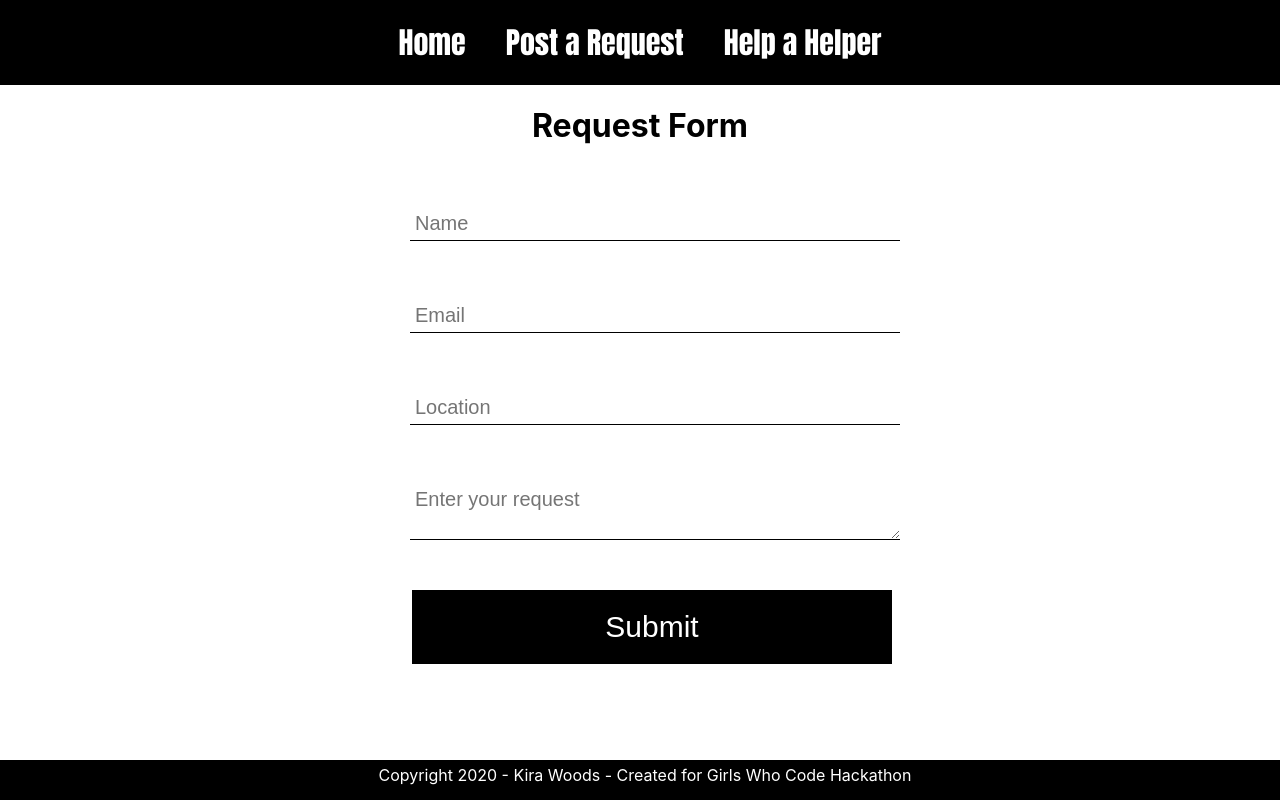
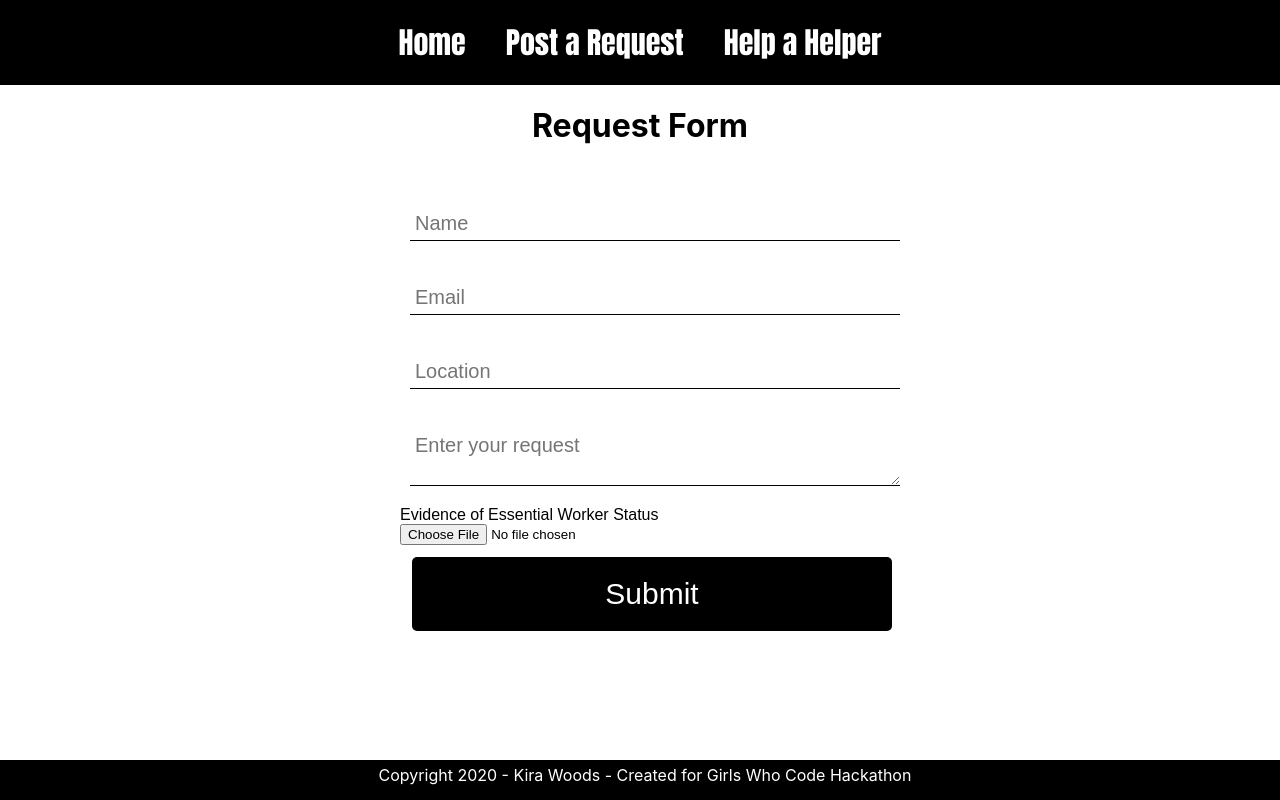
Before and after one commit to kirawoods/helper-helper, a React (Create React App) app: page /helper in a window 1280 px wide. Built offline with nearby package versions, Linux system fonts and the light colour scheme.

Commit message:
updates styling

```diff
--- a/src/components/Helper.css
+++ b/src/components/Helper.css
@@ -26,4 +26,5 @@ Form {
   border: none;
   font-size: 30px;
   font-family: Arial, Helvetica, sans-serif;
+  border-radius: 5px;
 }
--- a/src/components/Helper.js
+++ b/src/components/Helper.js
@@ -39,7 +39,6 @@ export const Helper = () => (
             placeholder="Name"
           />
           {/* <ErrorMessage name="name" component="div" /> */}
-          <br />
 
           <Field
             className="request-form-field"
@@ -48,7 +47,6 @@ export const Helper = () => (
             placeholder="Email"
           />
           <ErrorMessage name="email" component="div" />
-          <br />
 
           <Field
             className="request-form-field"
@@ -57,7 +55,6 @@ export const Helper = () => (
             placeholder="Location"
           />
           {/* <ErrorMessage name="email" component="div" /> */}
-          <br />
 
           <Field
             className="request-form-field"
@@ -65,9 +62,11 @@ export const Helper = () => (
             name="request"
             placeholder="Enter your request"
           />
+          <label>Evidence of Essential Worker Status</label>
+          <Field id="file" name="file" type="file" />
 
           {/* <ErrorMessage name="email" component="div" /> */}
-          <br />
+
           <button
             className="submit-button"
             type="submit"
```
